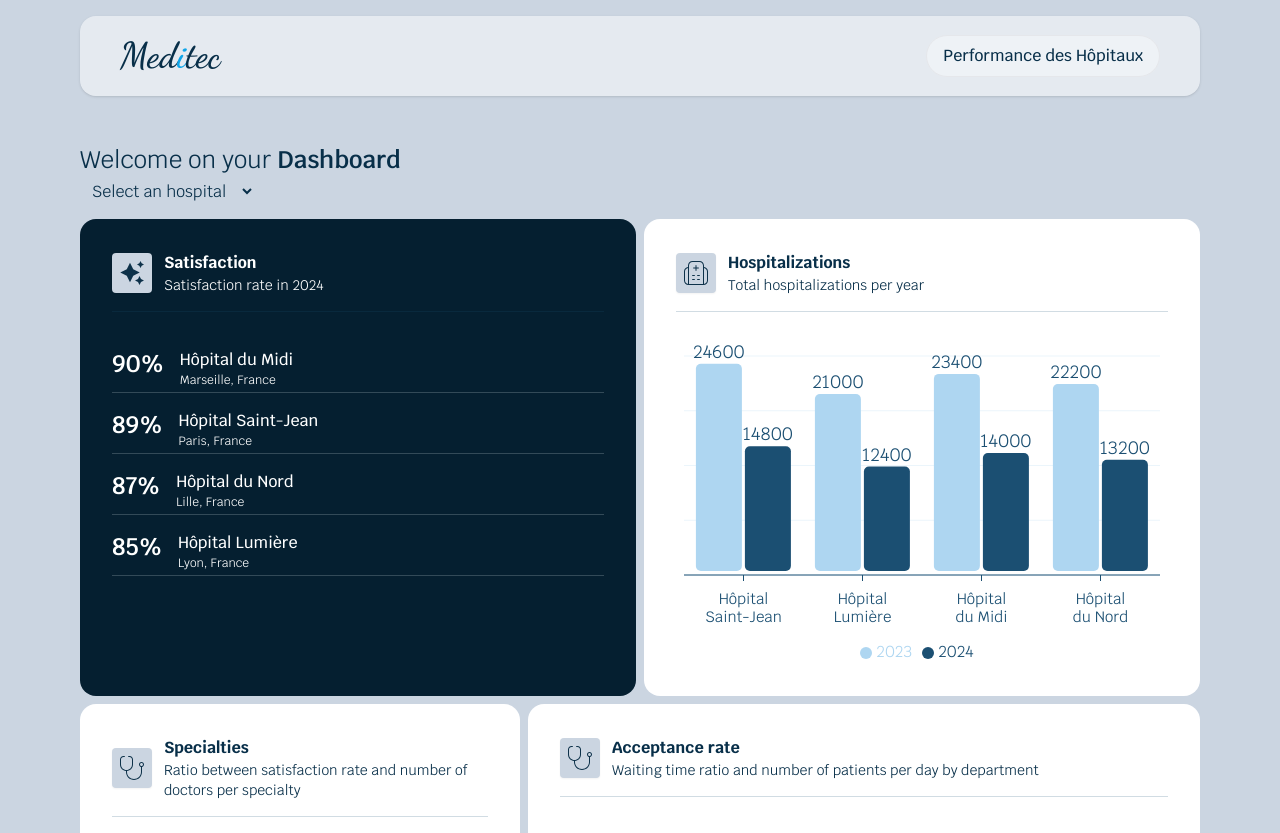
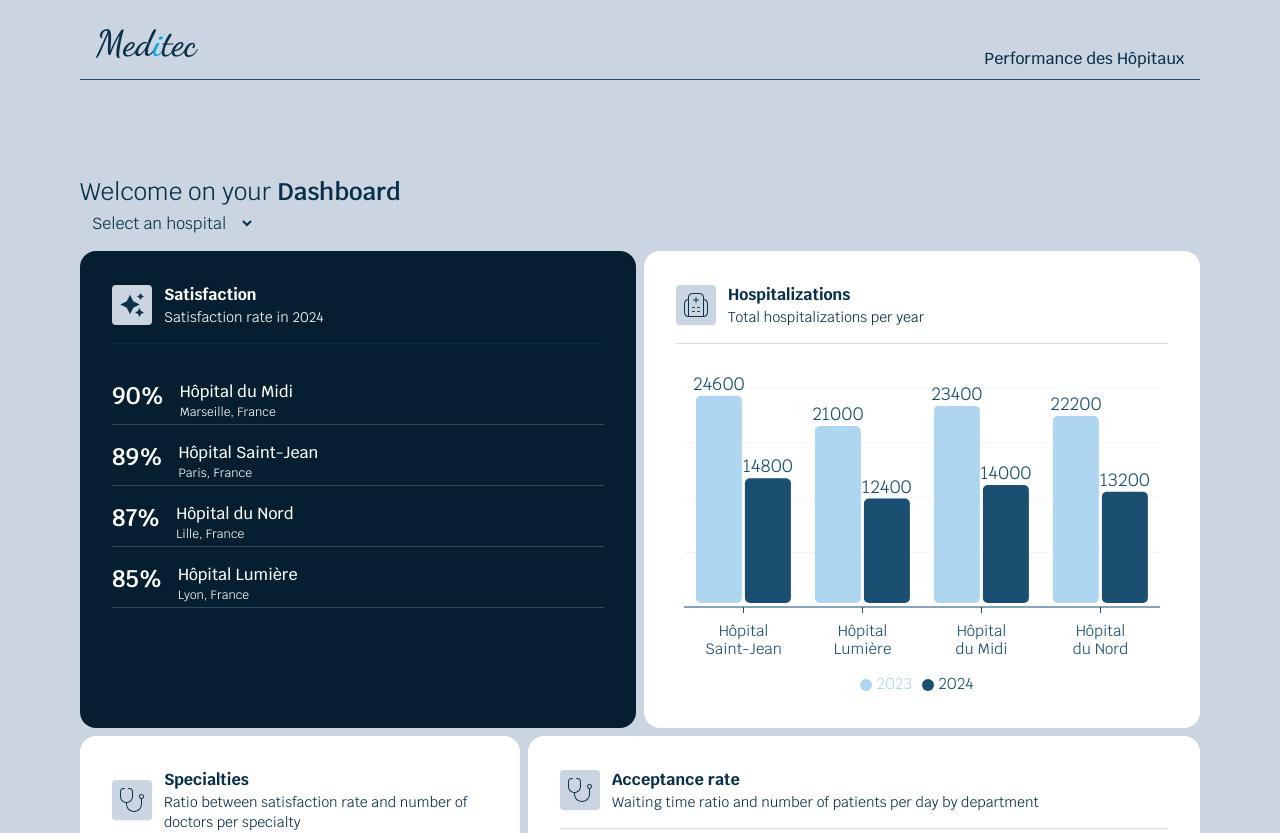
Before and after one commit to MandyTrl/meditec, a Next.js app: page / in a window 1280 px wide. Shown: the top 833 px of the page. Built offline with nearby package versions, Linux system fonts and the light colour scheme.

Commit message:
change header

```diff
--- a/src/components/Header.tsx
+++ b/src/components/Header.tsx
@@ -4,9 +4,9 @@ import { dancingScript } from "@/app/layout"
 
 export const Header = () => {
 	return (
-		<header className="w-full flex flex-col md:flex-row items-center justify-between my-4 md:h-20 p-3 md:p-10 bg-white/50 rounded-2xl shadow">
+		<header className="w-full flex items-end md:justify-between h-16 md:h-20 md:mb-16 border-b border-b-primary px-0 md:px-4">
 			<h1
-				className={`${dancingScript.className} tracking-widder text-3xl md:text-4xl font-semibold`}>
+				className={`${dancingScript.className} w-2/5 md:self-start tracking-widder md:mt-6 text-3xl md:text-4xl font-semibold`}>
 				Med<span className="text-sky-500 normal-case">i</span>tec
 			</h1>
 
--- a/src/components/UI/ListTabs.tsx
+++ b/src/components/UI/ListTabs.tsx
@@ -7,7 +7,7 @@ export const ListTabs = () => {
 	const { hospital, hospitalSelected } = useHospitalSelected()
 
 	return (
-		<ul className="w-full md:w-fit flex gap-2 rounded-full bg-white/20">
+		<ul className="w-3/5 md:w-fit flex">
 			{tabs.map((title: string) => {
 				const titleToRender = hospitalSelected ? hospital[0].name : title
 
--- a/src/components/UI/Tab.tsx
+++ b/src/components/UI/Tab.tsx
@@ -8,10 +8,8 @@ export type TabProps = {
 
 export const Tab = ({ title, onClick }: TabProps) => {
 	return (
-		<li className="w-full flex items-center justify-center rounded-full bg-white/20 p-3 md:py-2 px-4 transition-all duration-300 ease-in-out border hover:border-white/50 transition-all ease-in-out duration-300 font-medium tracking-widdest">
-			<button onClick={onClick} className="text-center w-full h-full">
-				{title}
-			</button>
+		<li className="z-10 w-fit flex items-center justify-center transition-all duration-300 ease-in-out border-b border-transparent hover:border-sky-500 transition-all ease-in-out duration-300 font-medium tracking-widdest -my-[1px] md:pb-2">
+			<button onClick={onClick}>{title}</button>
 		</li>
 	)
 }
```
